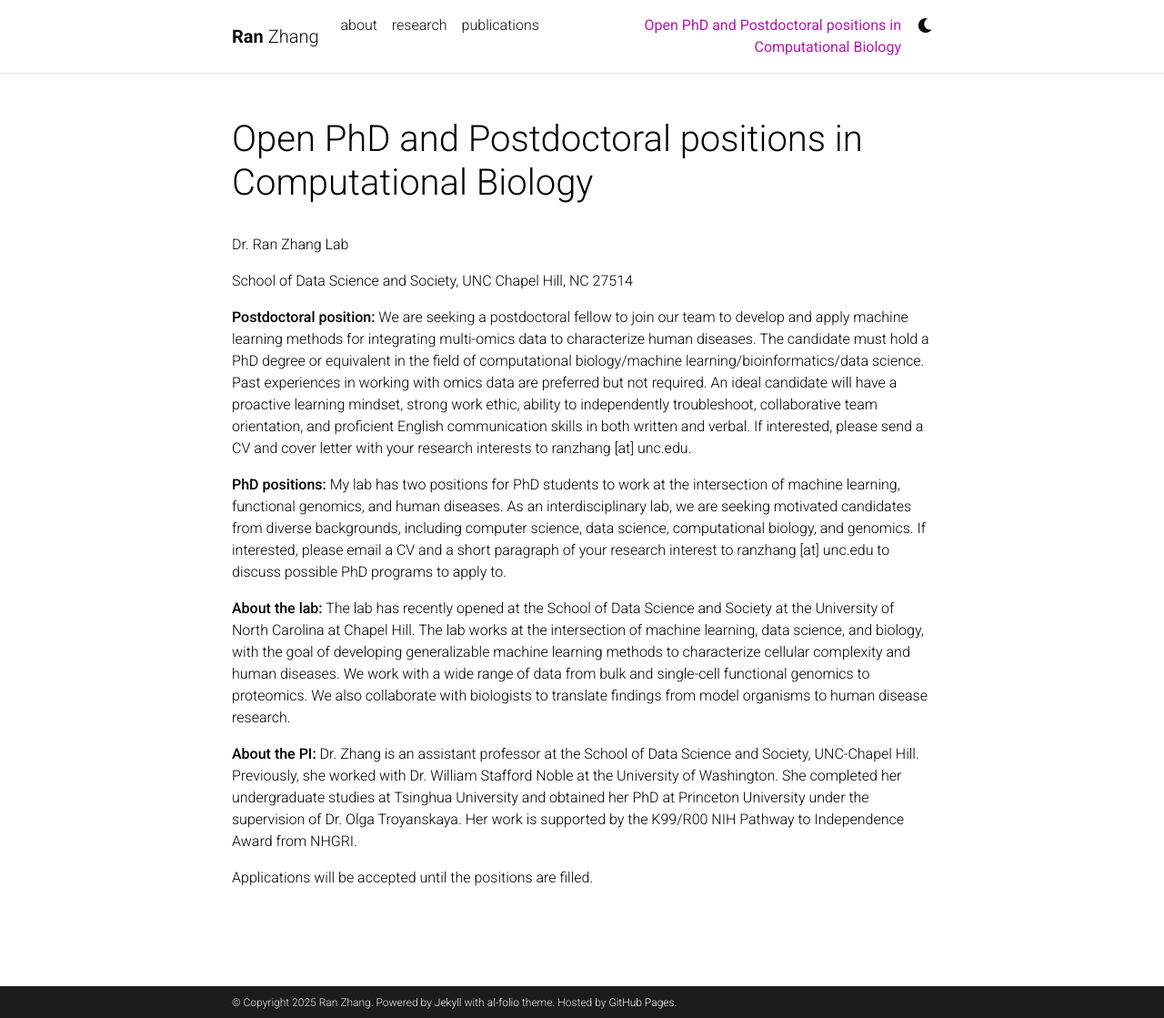
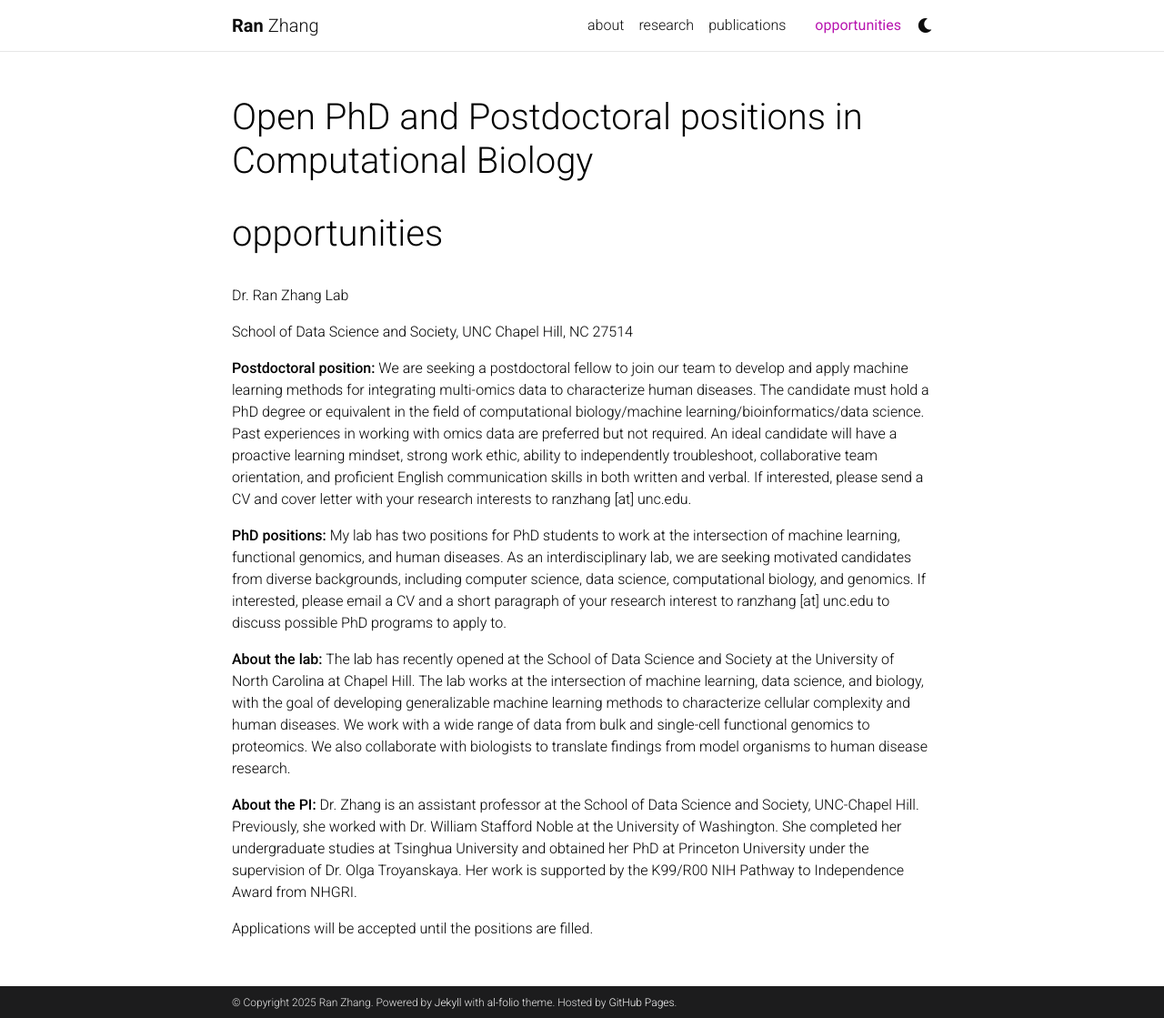
Before and after one commit to RanZhang08/RanZhang08.github.io, a Jekyll site: the page built from _pages/oppotunities.md, in a window 1280 px wide and 1119 px high. Shown: the whole window at 91% size. Built offline with Jekyll 4.4.1, drawn with Linux system fonts in a browser that asks for light colours; comment, search, counter and statistics services are not loaded; a style sheet for code colours, icons or effects is not loaded.

Commit message:
another trial for format fix

```diff
--- a/_layouts/page.html
+++ b/_layouts/page.html
@@ -2,12 +2,17 @@
 layout: default
 ---
 
-<head>
-  <meta charset="utf-8">
-  <meta name="viewport" content="width=device-width, initial-scale=1">
-  <title>{% if page.tab_title %}{{ page.tab_title }}{% else %}{{ page.title }}{% endif %} | {{ site.title }}</title>
-  <!-- other head elements -->
-</head>
+<header class="post-header">
+  <h1 class="post-title">
+    {% if page.header_title %}
+      {{ page.header_title }}
+    {% else %}
+      {{ page.title }}
+    {% endif %}
+  </h1>
+  <p class="post-description">{{ page.description }}</p>
+</header>
+
 
 <!-- page.html -->
         <div class="post">
--- a/_pages/oppotunities.md
+++ b/_pages/oppotunities.md
@@ -1,9 +1,9 @@
 ---
 layout: page
-title: Open PhD and Postdoctoral positions in Computational Biology
-tab_title: opportunities       # browser tab
+title: opportunities            # short title used by theme for browser tab and navbar
+header_title: "Open PhD and Postdoctoral positions in Computational Biology"  # custom page header
 permalink: /opportunities/
-nav: opportunities             # shows in navbar
+nav: opportunities
 nav_order: 4
 horizontal: true
 ---
```
